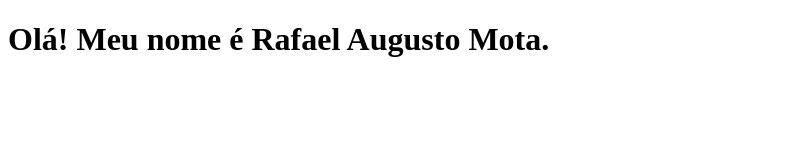
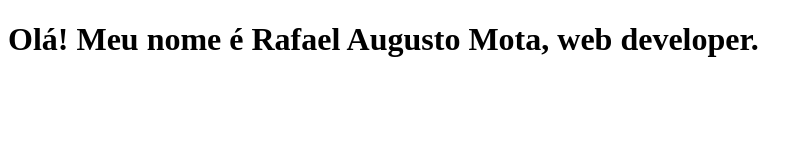
Before and after one commit to fael-atom/portifolio, a plain HTML site: page index.html in a window 1280 px wide. Shown: the whole page, without its empty margins (0-812 px from the left). Drawn offline with Linux system fonts and the light colour scheme.

Commit message:
Teste modificações

```diff
--- a/index.html
+++ b/index.html
@@ -7,6 +7,6 @@
   <title>Rafael Mota</title>
 </head>
 <body>
-  <h1>Olá! Meu nome é Rafael Augusto Mota.</h1>
+  <h1>Olá! Meu nome é Rafael Augusto Mota, web developer.</h1>
 </body>
 </html>
```
